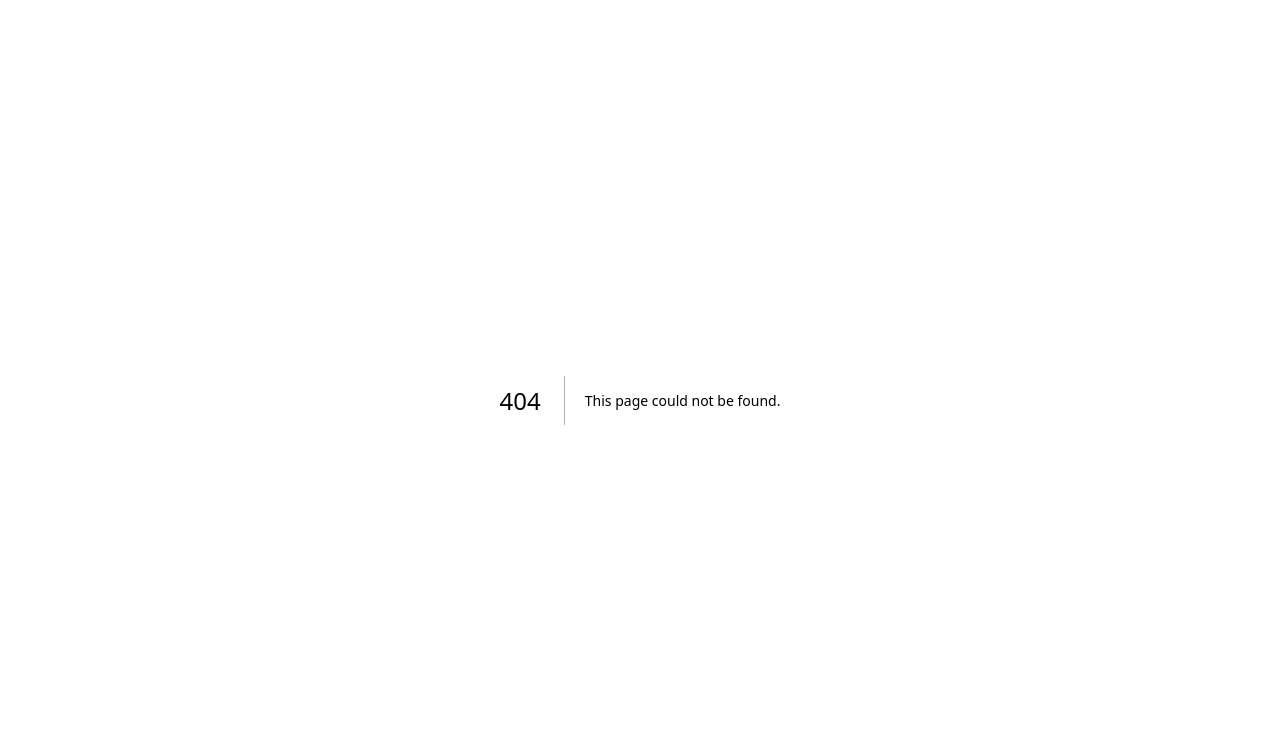
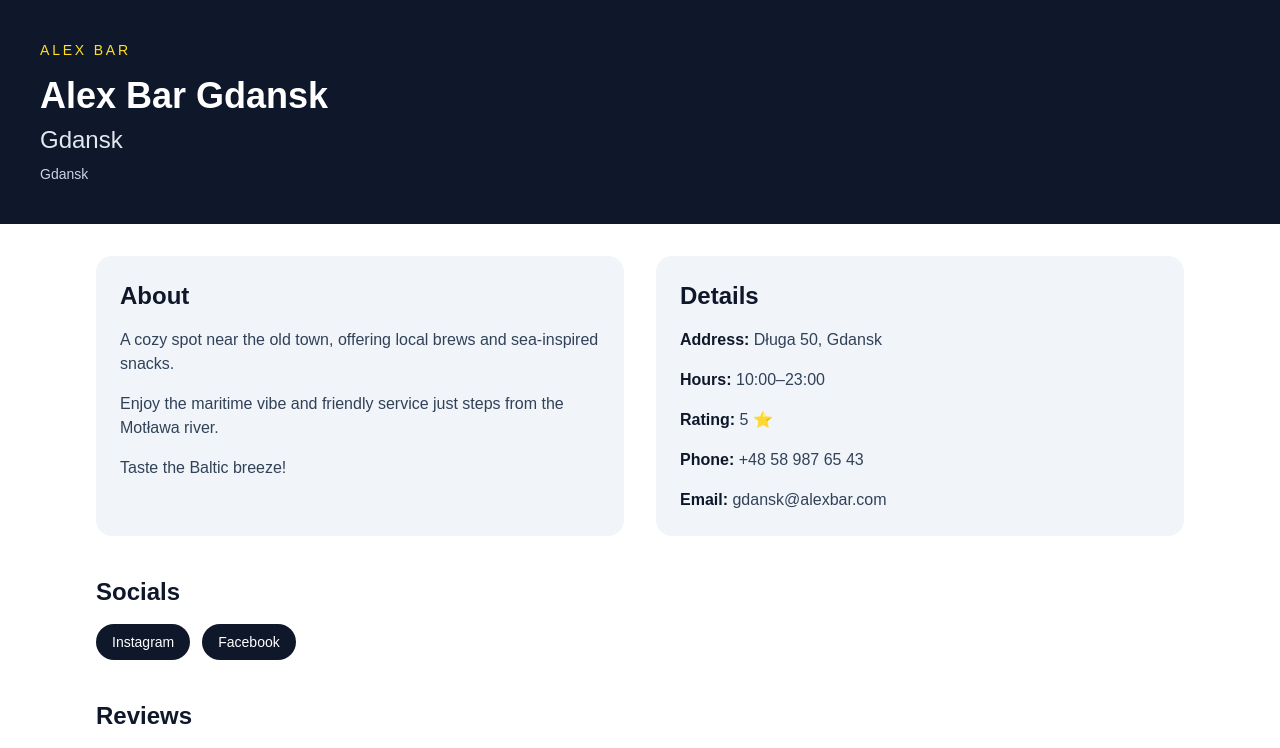
Before and after one commit to WladyslawPitsukha/alex_bar, a Next.js app: page /cafes/gdansk in a window 1280 px wide. Before the commit this address had no page. Shown: the top 748 px of the page. Built offline with nearby package versions, Linux system fonts and the light colour scheme.

Commit message:
feat: add new files, structure and logic

```diff
--- /dev/null
+++ b/src/app/cafes/[slug]/page.tsx
@@ -0,0 +1,101 @@
+import { cafes } from "@/constants/cafes";
+import { getNameFromSlug } from "@/utils/getNameSlug";
+import { notFound } from "next/navigation";
+
+type Props = {
+    params: Promise<{ slug: string }>;
+};
+
+export function generateStaticParams() {
+    return cafes.map((cafe) => ({
+        slug: (cafe.slug ?? cafe.city).toLowerCase().replace(/\s+/g, "-"),
+    }));
+}
+
+export default async function CafePage({ params }: Props) {
+    const { slug } = await params;
+
+    const cafe = cafes.find((item) => {
+        const value = (item.slug ?? item.city).toLowerCase();
+        return value === slug.toLowerCase();
+    });
+
+    if (!cafe) {
+        notFound();
+    }
+
+    const displayName = getNameFromSlug(cafe.slug ?? cafe.city);
+
+    return (
+        <div className="min-h-screen bg-white text-slate-900">
+            <header className="bg-slate-900 p-10 text-white">
+                <p className="text-sm uppercase tracking-[0.2em] text-yellow-300">
+                Alex Bar
+                </p>
+                <h1 className="mt-4 text-4xl font-bold">{cafe.title}</h1>
+                <h2 className="mt-2 text-2xl text-slate-200">{cafe.city}</h2>
+                <p className="mt-2 text-sm text-slate-300">{displayName}</p>
+            </header>
+
+            <main className="mx-auto max-w-6xl p-8">
+                <div className="grid gap-8 md:grid-cols-2">
+                <section className="rounded-2xl bg-slate-100 p-6">
+                    <h3 className="text-2xl font-bold">About</h3>
+                    <p className="mt-4 text-slate-700">{cafe.info.description}</p>
+                    <p className="mt-4 text-slate-700">{cafe.info.moreDesc}</p>
+                    <p className="mt-4 text-slate-700">{cafe.info.coolFacts}</p>
+                </section>
+
+                <section className="rounded-2xl bg-slate-100 p-6">
+                    <h3 className="text-2xl font-bold">Details</h3>
+                    {[
+                        { label: "Address", value: cafe.address },
+                        { label: "Hours", value: cafe.time.hours },
+                        { label: "Rating", value: `${cafe.info.stars} ⭐` },
+                        { label: "Phone", value: cafe.connection.phone },
+                        { label: "Email", value: cafe.connection.email },
+                    ].map((item) => (
+                        <p key={item.label} className="mt-4 text-slate-700">
+                            <span className="font-semibold text-slate-900">{item.label}:</span>{" "}
+                            {item.value}
+                        </p>
+                    ))}
+                </section>
+                </div>
+
+                <section className="mt-10">
+                    <h3 className="text-2xl font-bold">Socials</h3>
+                    <div className="mt-4 flex flex-wrap gap-3">
+                        {cafe.socials?.map((social) => (
+                            <a
+                                key={social.id}
+                                href={social.href}
+                                target="_blank"
+                                rel="noreferrer"
+                                className="rounded-full bg-slate-900 px-4 py-2 text-sm text-white hover:bg-slate-700"
+                            >
+                                {social.labelText}
+                            </a>
+                        ))}
+                    </div>
+                </section>
+
+                <section className="mt-10">
+                    <h3 className="text-2xl font-bold">Reviews</h3>
+                    <div className="mt-4 grid gap-4 md:grid-cols-2">
+                        {cafe.comments?.slice(0, 4).map((comment) => (
+                            <div
+                                key={comment.id}
+                                className="rounded-xl border border-slate-200 p-4"
+                            >
+                                <p className="font-semibold">{comment.desc.clientName}</p>
+                                <p className="mt-1 text-yellow-600">⭐ {comment.comments.rating}</p>
+                                <p className="mt-2 text-slate-700">{comment.comments.text}</p>
+                            </div>
+                        ))}
+                    </div>
+                </section>
+            </main>
+        </div>
+    );
+}
--- /dev/null
+++ b/src/app/cafes/layout.tsx
@@ -0,0 +1,28 @@
+import type { Metadata } from "next";
+import { getNameFromSlug } from "@/utils/getNameSlug";
+
+export type Props = {
+  params: Promise<{ slug?: string }>;
+};
+
+export async function generateMetadata({
+  params,
+}: {
+  params: Promise<{ slug?: string }>;
+}): Promise<Metadata> {
+  const { slug } = await params;
+  const cafeName = slug ? getNameFromSlug(slug) : "Cafes";
+
+  return {
+    title: `Alex Bar / ${cafeName}`,
+    description: `Visit Alex Bar in ${cafeName}`,
+  };
+}
+
+export default function CafeLayout({
+  children,
+}: Readonly<{
+  children: React.ReactNode;
+}>) {
+  return <div className="min-h-screen bg-slate-900">{children}</div>;
+}
--- /dev/null
+++ b/src/utils/getNameSlug.ts
@@ -0,0 +1,7 @@
+export function getNameFromSlug(slug: string): string {
+    return slug
+        .replace(/([a-z])([A-Z])/g, "$1 $2")
+        .split(/[\s-]+/)
+        .map((word) => word.charAt(0).toUpperCase() + word.slice(1).toLowerCase())
+        .join(" ")
+}
```
